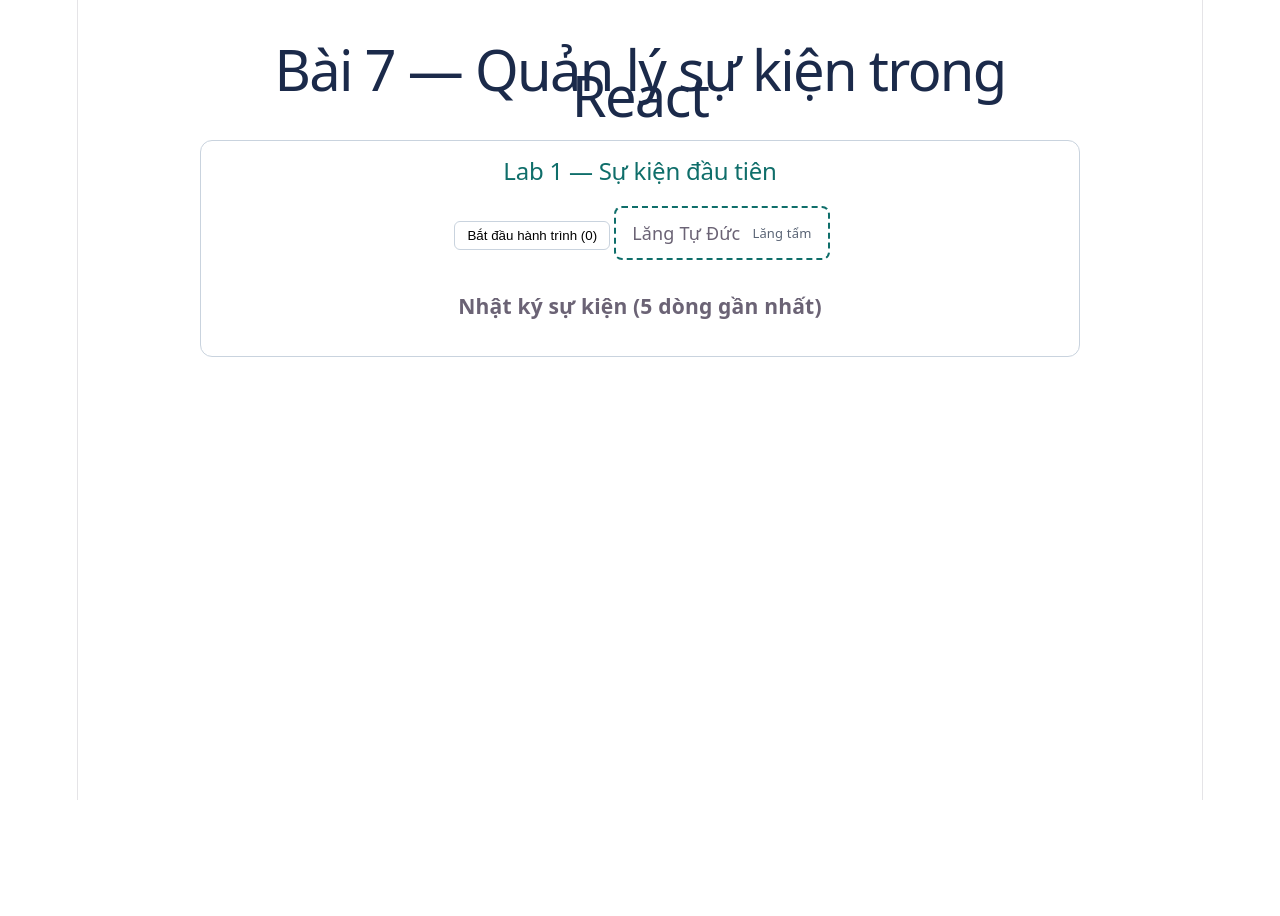
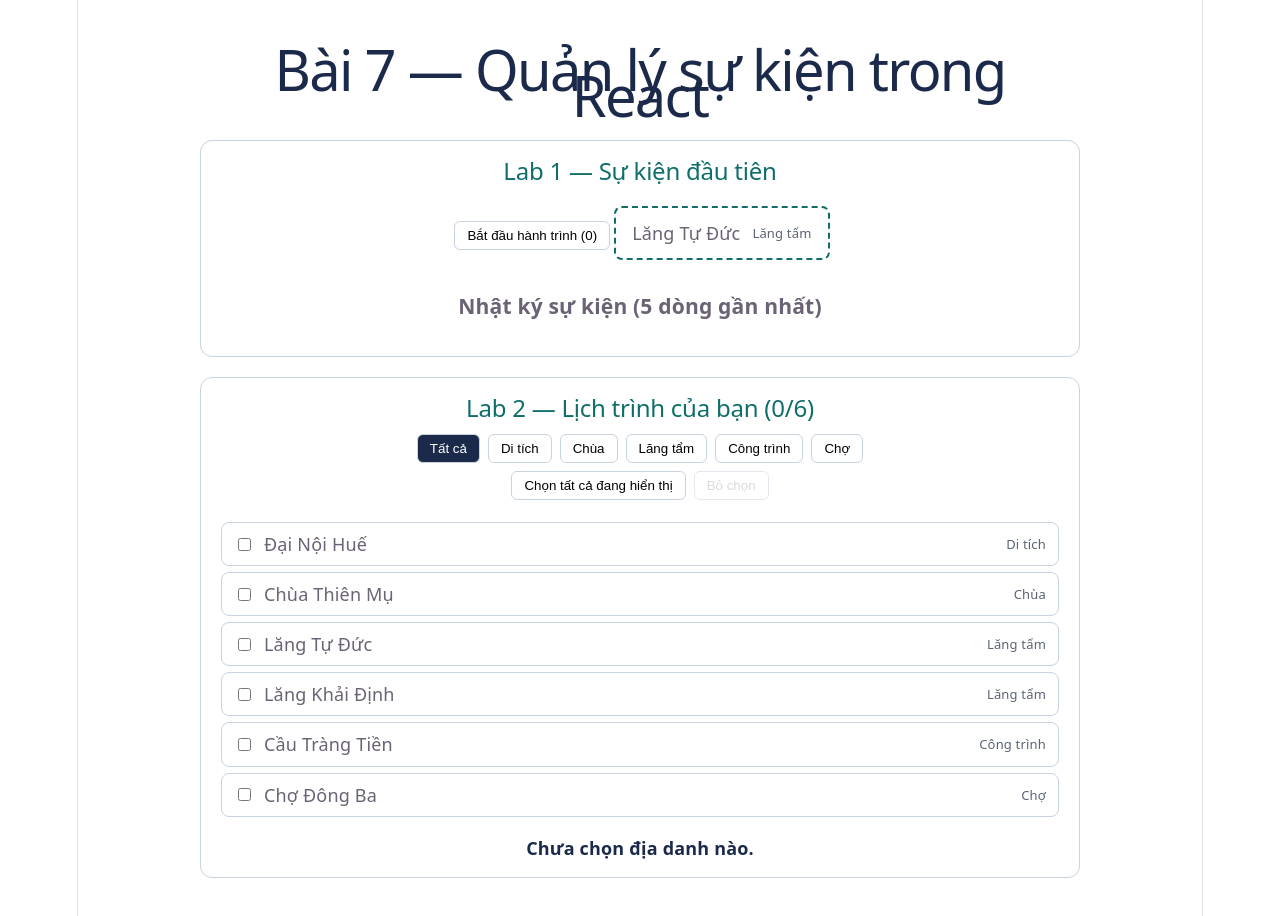
Before and after one commit to HoangSpring/phu-xuan-react, a React (Vite) app: page / in a window 1280 px wide. Shown: the top 916 px of the page. Before the commit the page ends 800 px from the top, so only its background shows below. Built offline with nearby package versions, Linux system fonts and the light colour scheme.

Commit message:
Lab 2: chon nhieu dia danh, truyen tham so, data-*

```diff
--- /dev/null
+++ b/src/components/Bai7/DanhSachDiaDanh.jsx
@@ -0,0 +1,84 @@
+import { useState } from 'react';
+import { DS_DIA_DANH } from '../../data/diaDanhHue';
+import TheDiaDanh from './TheDiaDanh';
+
+const TAT_CA = 'Tất cả';
+const CAC_LOAI = [TAT_CA, ...new Set(DS_DIA_DANH.map((dd) => dd.loai))];
+
+export default function DanhSachDiaDanh() {
+  const [dsDaChon, setDsDaChon] = useState([]); // Mảng lưu danh sách ID theo thứ tự người dùng chọn
+  const [loaiDangLoc, setLoaiDangLoc] = useState(TAT_CA);
+
+  // Giá trị suy ra (Derived State) — Tính toán trực tiếp khi render, không cần tạo state riêng
+  const dsHienThi = loaiDangLoc === TAT_CA
+    ? DS_DIA_DANH
+    : DS_DIA_DANH.filter((dd) => dd.loai === loaiDangLoc);
+
+  // Hàm xử lý chọn/bỏ chọn từng địa danh (truyền xuống component con qua prop onChon)
+  function handleChon(id) {
+    setDsDaChon((truoc) =>
+      truoc.includes(id) ? truoc.filter((x) => x !== id) : [...truoc, id]
+    );
+  }
+
+  // Đọc giá trị từ thuộc tính data-loai thông qua e.currentTarget.dataset
+  function handleLocLoai(e) {
+    setLoaiDangLoc(e.currentTarget.dataset.loai);
+  }
+
+  // Chọn tất cả các địa danh đang được hiển thị theo bộ lọc, tránh trùng lặp ID
+  function handleChonTatCa() {
+    setDsDaChon((truoc) => {
+      const moi = dsHienThi
+        .map((dd) => dd.id)
+        .filter((id) => !truoc.includes(id));
+      return [...truoc, ...moi];
+    });
+  }
+
+  const lichTrinh = dsDaChon
+    .map((id) => DS_DIA_DANH.find((dd) => dd.id === id)?.ten)
+    .filter(Boolean)
+    .join(' → ');
+
+  return (
+    <section className="lab">
+      <h2>Lab 2 — Lịch trình của bạn ({dsDaChon.length}/{DS_DIA_DANH.length})</h2>
+
+      <div className="thanh-loc">
+        {CAC_LOAI.map((loai) => (
+          <button
+            key={loai}
+            data-loai={loai}
+            className={loai === loaiDangLoc ? 'dang-loc' : ''}
+            onClick={handleLocLoai}
+          >
+            {loai}
+          </button>
+        ))}
+      </div>
+
+      <div className="thanh-cong-cu">
+        <button onClick={handleChonTatCa}>Chọn tất cả đang hiển thị</button>
+        <button onClick={() => setDsDaChon([])} disabled={dsDaChon.length === 0}>
+          Bỏ chọn
+        </button>
+      </div>
+
+      <ul className="ds-dia-danh">
+        {dsHienThi.map((dd) => (
+          <TheDiaDanh
+            key={dd.id}
+            diaDanh={dd}
+            dangChon={dsDaChon.includes(dd.id)}
+            onChon={handleChon}
+          />
+        ))}
+      </ul>
+
+      <p className="lich-trinh">
+        {lichTrinh ? 'Lộ trình: ' + lichTrinh : 'Chưa chọn địa danh nào.'}
+      </p>
+    </section>
+  );
+}
--- /dev/null
+++ b/src/components/Bai7/TheDiaDanh.jsx
@@ -0,0 +1,15 @@
+export default function TheDiaDanh({ diaDanh, dangChon, onChon }) {
+  return (
+    <li className={'the-dia-danh' + (dangChon ? ' dang-chon' : '')}>
+      <label>
+        <input
+          type="checkbox"
+          checked={dangChon}
+          onChange={() => onChon(diaDanh.id)}
+        />
+        <span className="ten">{diaDanh.ten}</span>
+        <span className="loai">{diaDanh.loai}</span>
+      </label>
+    </li>
+  );
+}
--- a/src/pages/Bai7Page.jsx
+++ b/src/pages/Bai7Page.jsx
@@ -1,4 +1,5 @@
 import ThuSuKien from '../components/Bai7/ThuSuKien';
+import DanhSachDiaDanh from '../components/Bai7/DanhSachDiaDanh';
 import '../styles/Bai7.css';
 
 export default function Bai7Page() {
@@ -6,6 +7,7 @@ export default function Bai7Page() {
     <main className="trang-Bài7">
       <h1>Bài 7 — Quản lý sự kiện trong React</h1>
       <ThuSuKien />
+      <DanhSachDiaDanh />
     </main>
   );
 }
```
